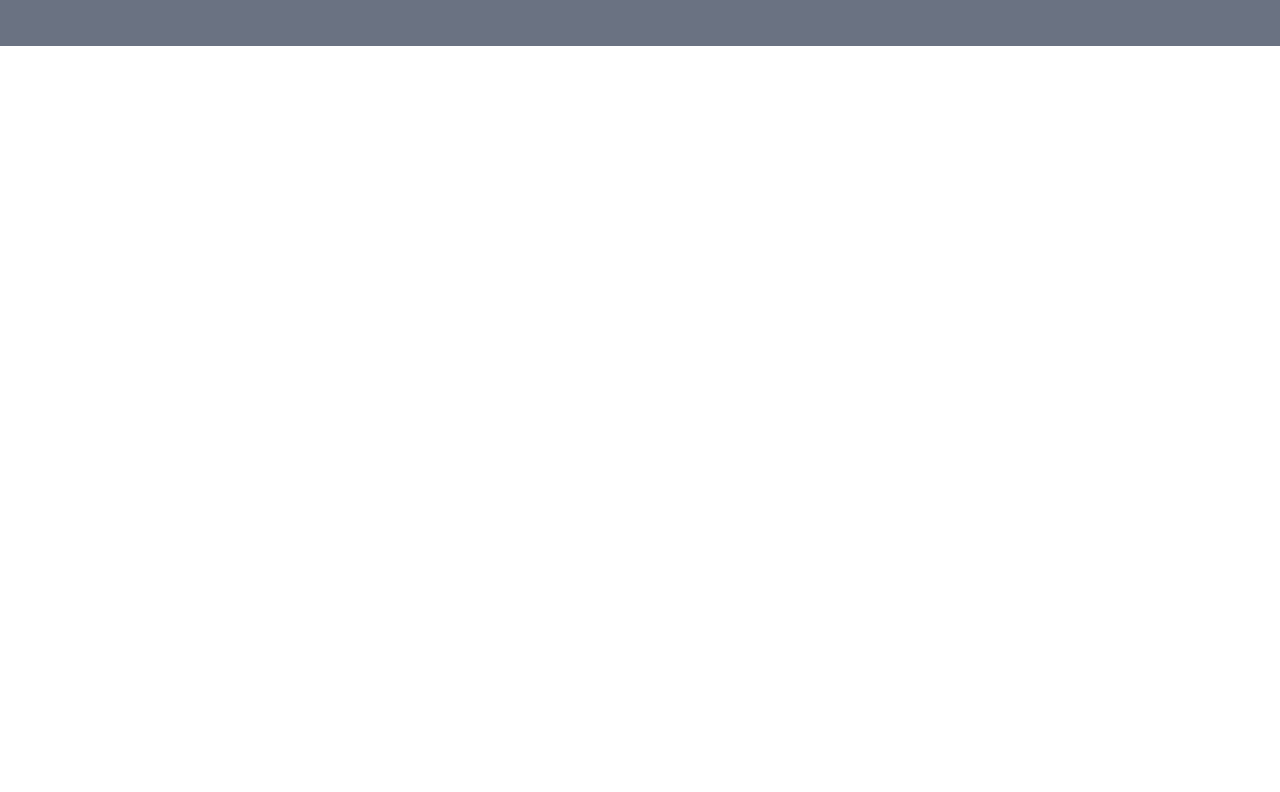
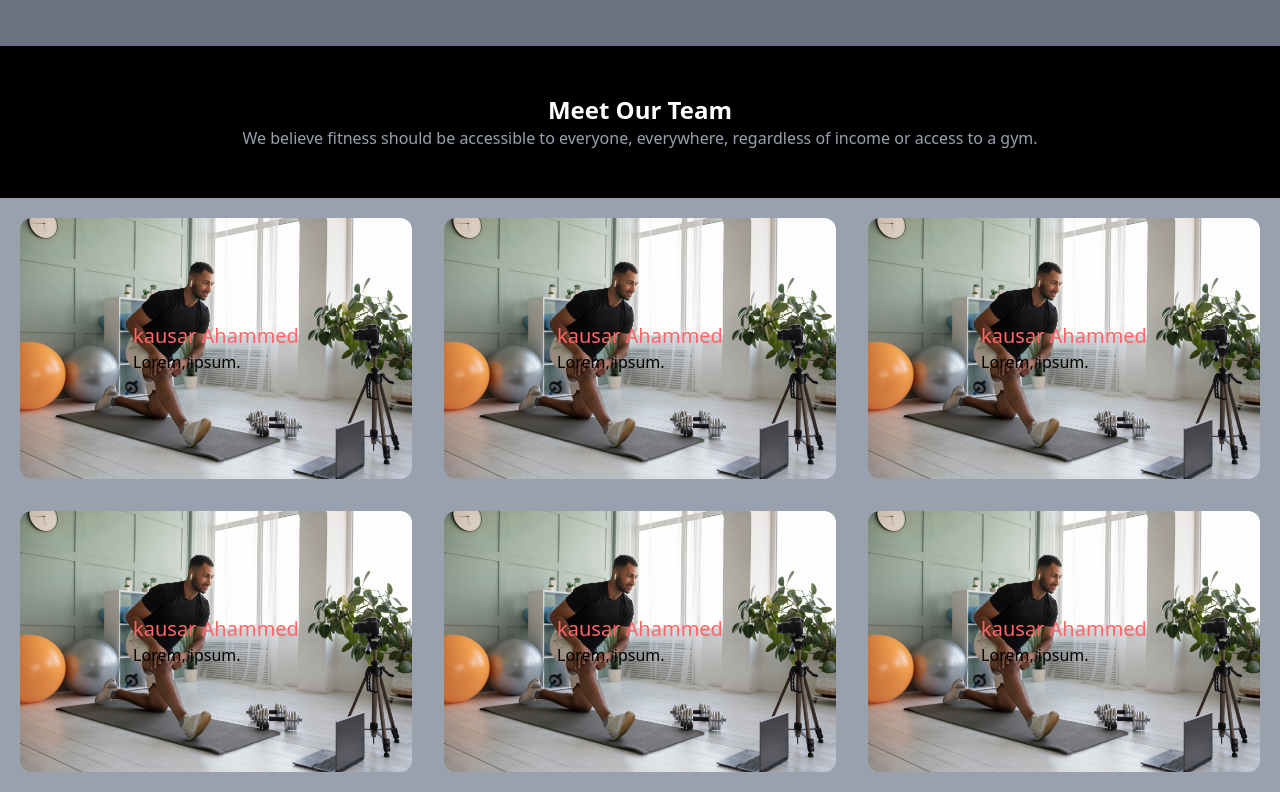
Before and after one commit to codeWithKausar43/Fitnes, a React (Vite) app: page / in a window 1280 px wide. Shown: the part 2357-3149 px from the top of the page. Before the commit the page ends 2403 px from the top, so only its background shows below. Built offline with nearby package versions, Linux system fonts and the light colour scheme.

Commit message:
tems section done

```diff
--- a/src/App.jsx
+++ b/src/App.jsx
@@ -6,6 +6,7 @@ import Habits from './components/Habits'
 import Hero from './components/Hero'
 import Navbar from './components/Navbar'
 import Run from './components/Run'
+import Team from './components/Team'
 
 function App() {
 
@@ -18,6 +19,7 @@ function App() {
     <Run></Run>
     <Exercises></Exercises>
     <Bmi></Bmi>
+    <Team></Team>
    </div>
   )
 }
--- /dev/null
+++ b/src/components/Team.jsx
@@ -0,0 +1,60 @@
+import image1 from "../assets/exercise1.jpg"
+const Team = () => {
+  return (
+    <div className="max-w-7xl mx-auto mt-12">
+      <div className="text-center mb-12">
+        <h3 className="text-2xl font-semibold text-white">Meet Our Team</h3>
+        <p className="text-gray-400">
+          We believe fitness should be accessible to everyone, everywhere,
+          regardless of income or access to a gym.
+        </p>
+      </div>
+      <div className="bg-gray-400 grid grid-cols-3 gap-8 p-5">
+        <div className="relative flex flex-col inset-0 justify-center items-center">
+            <img className="rounded-xl" src={image1} alt="" />
+            <div className="absolute">
+                <h3 className="text-xl text-red-400">kausar Ahammed</h3>
+                <p className="">Lorem, ipsum.</p>
+            </div>
+        </div>
+     <div className="relative flex flex-col inset-0 justify-center items-center">
+            <img className="rounded-xl" src={image1} alt="" />
+            <div className="absolute">
+                <h3 className="text-xl text-red-400">kausar Ahammed</h3>
+                <p className="">Lorem, ipsum.</p>
+            </div>
+        </div>
+        <div className="relative flex flex-col inset-0 justify-center items-center">
+            <img className="rounded-xl" src={image1} alt="" />
+            <div className="absolute">
+                <h3 className="text-xl text-red-400">kausar Ahammed</h3>
+                <p className="">Lorem, ipsum.</p>
+            </div>
+        </div>
+        <div className="relative flex flex-col inset-0 justify-center items-center">
+            <img className="rounded-xl" src={image1} alt="" />
+            <div className="absolute">
+                <h3 className="text-xl text-red-400">kausar Ahammed</h3>
+                <p className="">Lorem, ipsum.</p>
+            </div>
+        </div>
+        <div className="relative flex flex-col inset-0 justify-center items-center">
+            <img className="rounded-xl" src={image1} alt="" />
+            <div className="absolute">
+                <h3 className="text-xl text-red-400">kausar Ahammed</h3>
+                <p className="">Lorem, ipsum.</p>
+            </div>
+        </div>
+        <div className="relative flex flex-col inset-0 justify-center items-center">
+            <img className="rounded-xl" src={image1} alt="" />
+            <div className="absolute">
+                <h3 className="text-xl text-red-400">kausar Ahammed</h3>
+                <p className="">Lorem, ipsum.</p>
+            </div>
+        </div>
+      </div>
+    </div>
+  );
+};
+
+export default Team;
```
